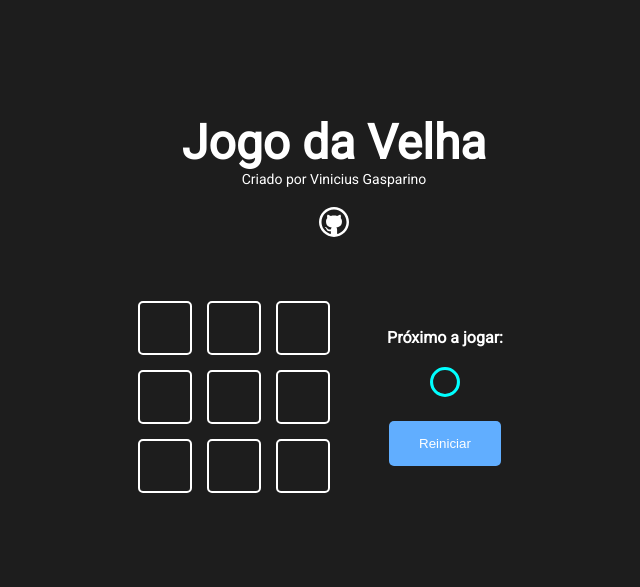
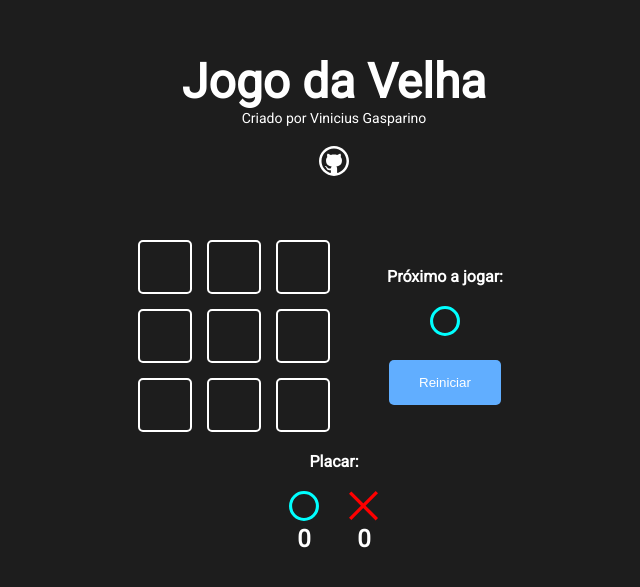
Before and after one commit to viniciusgasparino/react-jogo-da-velha, a Next.js app: page / in a window 1280 px wide. Shown: the part 117-704 px from the top of the page, without its empty margins (306-946 px from the left). Built offline with nearby package versions, Linux system fonts and the light colour scheme.

Commit message:
Criado placar

```diff
--- a/src/components/game/Game.jsx
+++ b/src/components/game/Game.jsx
@@ -2,6 +2,8 @@
 import styles from "./Game.module.css"
 import GameOption from "../gameOption/GameOption"
 import GameInfo from "../gameInfo/GameInfo"
+import Score from "../score/Score"
+
 
 const winnerTable = [
   [0,1,2],
@@ -70,6 +72,7 @@
   },[winner])
 
   return(
+    <>
       <div className={styles.gameContent}>
         <div className={styles.game}>
         {
@@ -91,6 +94,8 @@
             isDraw={draw}
         />
       </div>
+      <Score/>
+    </>
   )
 }
 
--- a/src/components/game/Game.module.css
+++ b/src/components/game/Game.module.css
@@ -8,6 +8,7 @@
   display: flex;
   gap: 30px;
   align-items: center;
+  margin-bottom: 20px;
 }
 
 @media screen and (max-width: 425px) {
--- /dev/null
+++ b/src/components/score/Score.jsx
@@ -0,0 +1,23 @@
+import styles from "./Score.module.css"
+import Icon from "../icon/Icon"
+
+function Score(){
+  return(
+    <>
+      <h4>Placar:</h4>
+      <div className={styles.score}>
+        <div className={styles.scoreContent}>
+          <Icon iconName="circle" />
+          <h2>0</h2>
+        </div>
+        <div className={styles.scoreContent}>
+          <Icon iconName="x" />
+          <h2>0</h2>
+        </div>
+      </div>
+    </>
+  )
+}
+
+
+export default Score
--- /dev/null
+++ b/src/components/score/Score.module.css
@@ -0,0 +1,11 @@
+.score{
+  display: flex;
+  gap: 30px;
+  margin-top: 20px;
+}
+
+.scoreContent{
+  display: flex;
+  flex-direction: column;
+  align-items: center;
+}
```
Lines whose indentation alone changed are shown as unchanged.
